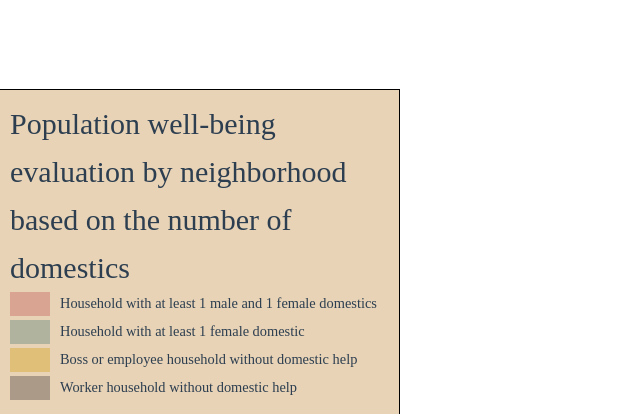
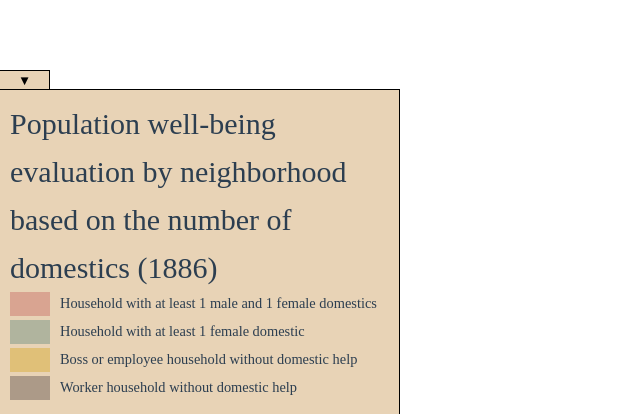
Before and after one commit to noancloarec/mapisto-graphs, a Vue app: page /paris-bien-etre-1886 in a window 1280 px wide. Shown: the part 386-802 px from the top of the page, without its empty margins (0-640 px from the left). Built offline with nearby package versions, Linux system fonts and the light colour scheme.

Commit message:
code cleaning and hidable legend

```diff
--- a/src/components/GeoPie.vue
+++ b/src/components/GeoPie.vue
@@ -1,11 +1,8 @@
 <script setup>
 import Chart from 'chart.js/auto';
-import { LatLng, Map, Point, map } from "leaflet";
-import { computed, defineEmits, defineProps, onMounted, ref, watch } from 'vue';
+import { LatLng, Map } from "leaflet";
+import { defineProps, onMounted, onUnmounted, ref } from 'vue';
 import { useI18n } from 'vue-i18n';
-import Lmap from "leaflet"
-import { nextTick } from 'vue';
-import { onUnmounted } from 'vue';
 
 
 const props = defineProps({
@@ -87,7 +84,7 @@ const drawChart = () => {
     const dest = pie.value.getContext('2d')
 
 
-    const chart = new Chart(dest, {
+    new Chart(dest, {
         type: 'pie',
         data: {
             labels: props.data.map((item) => t(item.label)),
@@ -129,7 +126,8 @@ const drawChart = () => {
 
                             }
                         }
-                    }
+                    },
+                    yAlign: 'bottom',
                 }
             },
             animation: {
--- a/src/components/ParisMap.vue
+++ b/src/components/ParisMap.vue
@@ -1,23 +1,18 @@
 
 <script setup>
 
-import { LImageOverlay, LMap, LTileLayer } from "@vue-leaflet/vue-leaflet";
+import { LImageOverlay, LMap } from "@vue-leaflet/vue-leaflet";
 import { LatLng } from "leaflet";
 import "leaflet/dist/leaflet.css";
-import { onMounted, reactive, ref, watch } from "vue";
+import { reactive, ref } from "vue";
+import paris_map from '../assets/paris_bien_etre.jpg';
 import piesData from '../assets/pies.json';
 import GeoPie from "./GeoPie.vue";
-import paris_map from '../assets/paris_bien_etre.jpg';
-import { nextTick } from "vue";
+
 
 const pies = reactive(piesData)
 
-console.log(navigator.languages)
-
-const mapElement = ref(null)
-
 const initialCenter = new LatLng(48.8581451743888, 2.315702514296674)
-console.log("initialCenter", initialCenter)
 
 /**
  * @type {LatLng}
@@ -41,17 +36,7 @@ const computeZoomLevelBasedOnScreenSize = () => {
  * Initial zoom level for the map
  */
 const initialZoom = computeZoomLevelBasedOnScreenSize()
-console.log("initialZoom", initialZoom)
 
-/**
- * Set a new position for a pie
- * @param {Object} pie the pie to update
- * @param {LatLng} newPosition the new position for the pie
- */
-const setPiePosition = (pie, newPosition) => {
-    pie.latitude = newPosition.lat
-    pie.longitude = newPosition.lng
-}
 
 /**
  * Add a new pie to the map that will have the sames slices as the last one, and select it
@@ -88,8 +73,6 @@ const determinePiesToDisplay = (waitInMs) => {
         })
     }, waitInMs)
 }
-
-const zooming = ref(false)
 
 const risePointedChartToTop = (e, reTriggerMouseMove) => {
     /**
@@ -167,16 +150,21 @@ const showOldMap = ref(true)
  * Zoom outputted from leaflet, to adjust pie size
  */
 const zoomOnMap = ref(initialZoom)
+
+const legendIsDrawnBack = ref(false)
+const hidePanel = () => {
+    legendIsDrawnBack.value = !legendIsDrawnBack.value
+}
 </script>
 
 <template>
     <div id="map-container">
-        <l-map ref="mapElement" @update:zoom="zoomOnMap = $event" :zoom="initialZoom" @update:center="pieOrigin = $event"
+        <l-map @update:zoom="zoomOnMap = $event" :zoom="initialZoom" @update:center="pieOrigin = $event"
             :center="initialCenter" @ready="onMapReady" :max-zoom="18">
             <!-- <l-tile-layer
-                                                                                                                                                                                                                                    url="https://server.arcgisonline.com/ArcGIS/rest/services/World_Shaded_Relief/MapServer/tile/{z}/{y}/{x}"
-                                                                                                                                                                                                                                    attribution="Tiles &copy; Esri &mdash; Source: Esri" , layer-type="base"
-                                                                                                                                                                                                                                    name="OpenStreetMap"></l-tile-layer> -->
+                                                                                                                                                                                                                                                                                                                                                                    url="https://server.arcgisonline.com/ArcGIS/rest/services/World_Shaded_Relief/MapServer/tile/{z}/{y}/{x}"
+                                                                                                                                                                                                                                                                                                                                                                    attribution="Tiles &copy; Esri &mdash; Source: Esri" , layer-type="base"
+                                                                                                                                                                                                                                                                                                                                                                    name="OpenStreetMap"></l-tile-layer> -->
             <l-image-overlay v-if="showOldMap" :url="paris_map" :bounds="[[48.913, 2.205], [48.802, 2.428]]" />
             <div v-if="leafletMap">
                 <div v-for="(pie, index) in pies" :key="pie.title">
@@ -185,7 +173,8 @@ const zoomOnMap = ref(initialZoom)
                         :show-on-top="nearestPieIndex === index" />
                 </div>
             </div>
-            <div class="legend-panel-container">
+            <div :class="{ 'legend-panel-container': true, 'drawn-back': legendIsDrawnBack }">
+                <button @click="hidePanel">{{ legendIsDrawnBack ? '▲' : '▼' }}</button>
                 <div class="legend-panel">
                     <h1>{{ $t("chart_titles.well_being_evaluation_by_number_of_domestic") }}</h1>
                     <div class="legend">
@@ -195,9 +184,6 @@ const zoomOnMap = ref(initialZoom)
                         </div>
                     </div>
                 </div>
-
-            </div>
-            <div class="legend">
 
             </div>
         </l-map>
@@ -253,6 +239,22 @@ const zoomOnMap = ref(initialZoom)
     bottom: 0;
     left: 0;
     z-index: 10000;
+    transition: transform 0.5s;
+}
+
+.legend-panel-container.drawn-back {
+    transform: translateY(100%) translateY(-19px);
+}
+
+.legend-panel-container>button {
+    border: 1px solid black;
+    outline-style: none;
+    background-color: #e8d3b6;
+    width: 50px;
+    margin-bottom: -1px;
+    display: block;
+    height: 20px;
+    border-left: none;
 }
 
 .legend-panel {
@@ -280,6 +282,7 @@ const zoomOnMap = ref(initialZoom)
 
 .legend-color {
     width: 40px;
+    min-width: 40px;
     height: 24px;
 }
 
--- a/src/locales/en.json
+++ b/src/locales/en.json
@@ -6,6 +6,6 @@
         "boss_or_employee_no_domestic": "Boss or employee household without domestic help"
     },
     "chart_titles": {
-        "well_being_evaluation_by_number_of_domestic": "Population well-being evaluation by neighborhood based on the number of domestics"
+        "well_being_evaluation_by_number_of_domestic": "Population well-being evaluation by neighborhood based on the number of domestics (1886)"
     }
 }
--- a/src/locales/fr.json
+++ b/src/locales/fr.json
@@ -6,6 +6,6 @@
         "boss_or_employee_no_domestic": "Ménage de patron ou d'employé sans domestique"
     },
     "chart_titles": {
-        "well_being_evaluation_by_number_of_domestic": "Évaluation du degré de bien être de la population par quartier d'après le nombre de domestiques"
+        "well_being_evaluation_by_number_of_domestic": "Évaluation du degré de bien être de la population par quartier d'après le nombre de domestiques (1886)"
     }
 }
```
